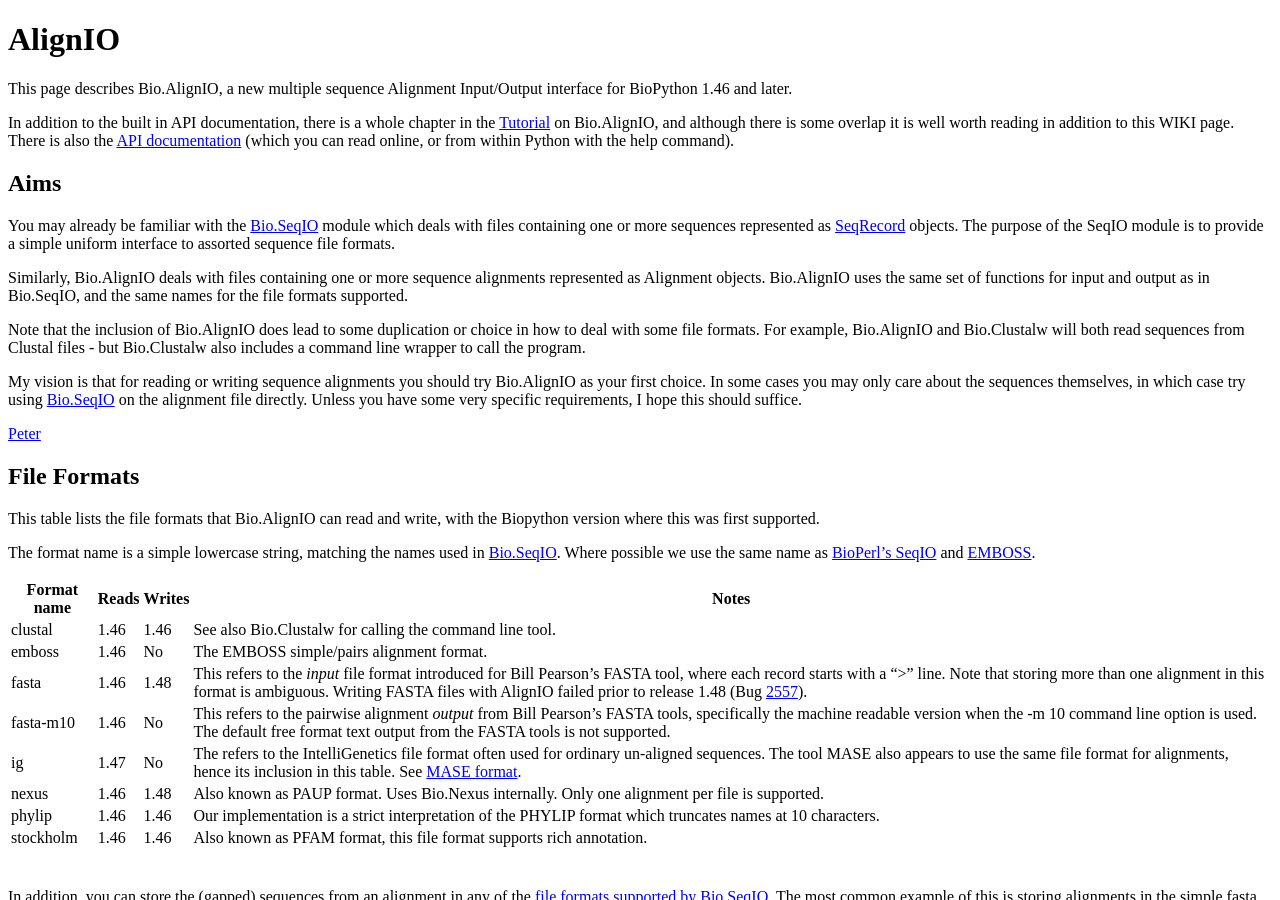
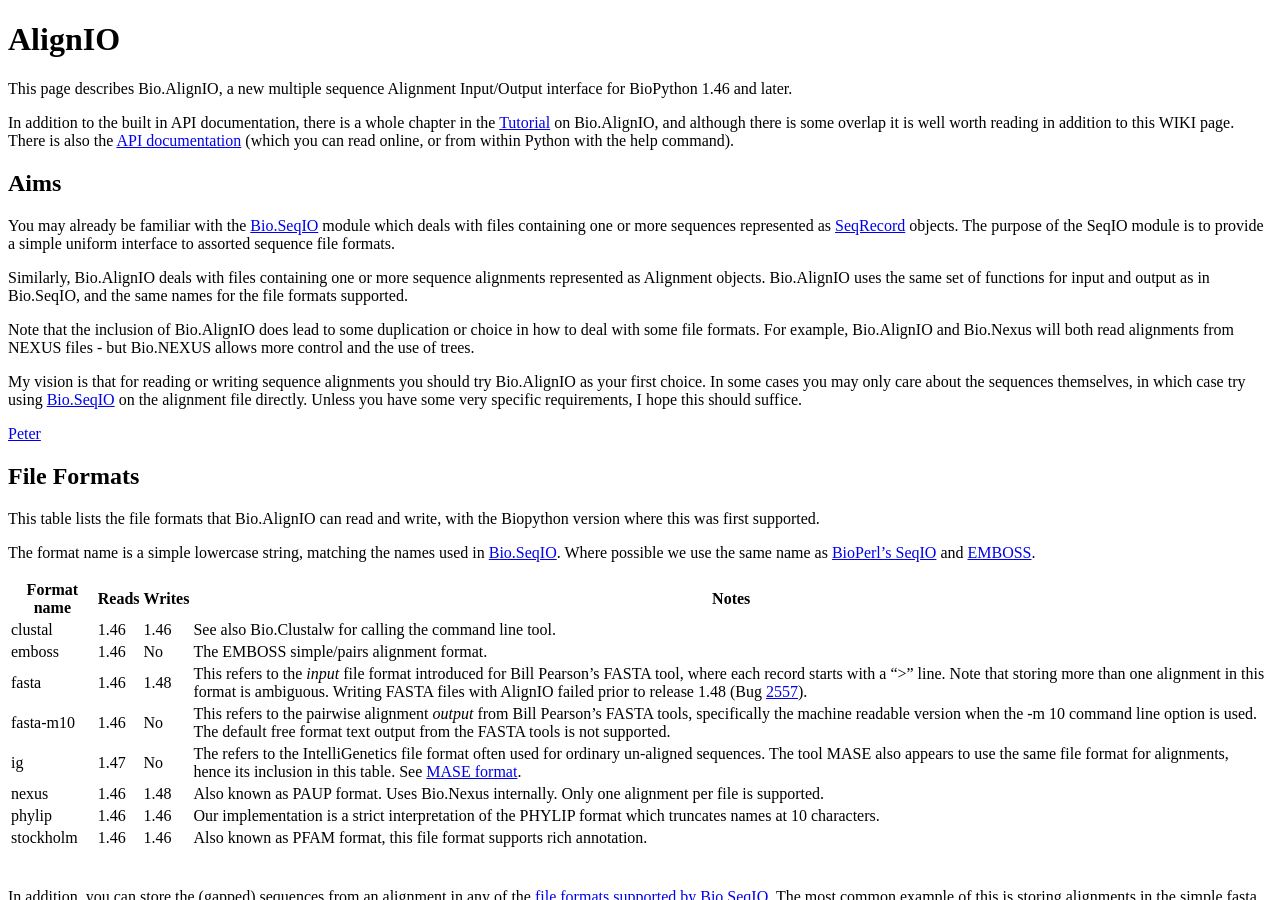
Before and after one commit to biopython/biopython.github.io, a Jekyll site: the page built from wiki/AlignIO.md, in a window 1280 px wide and 900 px high. Built offline with Jekyll 4.4.1, drawn with Linux system fonts in a browser that asks for light colours.

Commit message:
/* Aims */

```diff
--- a/wiki/AlignIO.md
+++ b/wiki/AlignIO.md
@@ -33,8 +33,8 @@ names for the file formats supported.
 
 Note that the inclusion of Bio.AlignIO does lead to some duplication or
 choice in how to deal with some file formats. For example, Bio.AlignIO
-and Bio.Clustalw will both read sequences from Clustal files - but
-Bio.Clustalw also includes a command line wrapper to call the program.
+and Bio.Nexus will both read alignments from NEXUS files - but Bio.NEXUS
+allows more control and the use of trees.
 
 My vision is that for reading or writing sequence alignments you should
 try Bio.AlignIO as your first choice. In some cases you may only care
```
Also changed, not shown: 1 other file.
